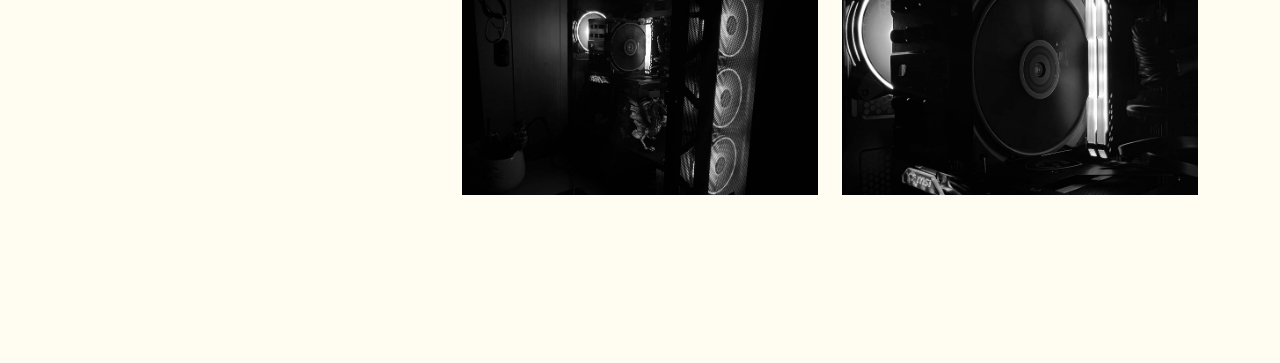
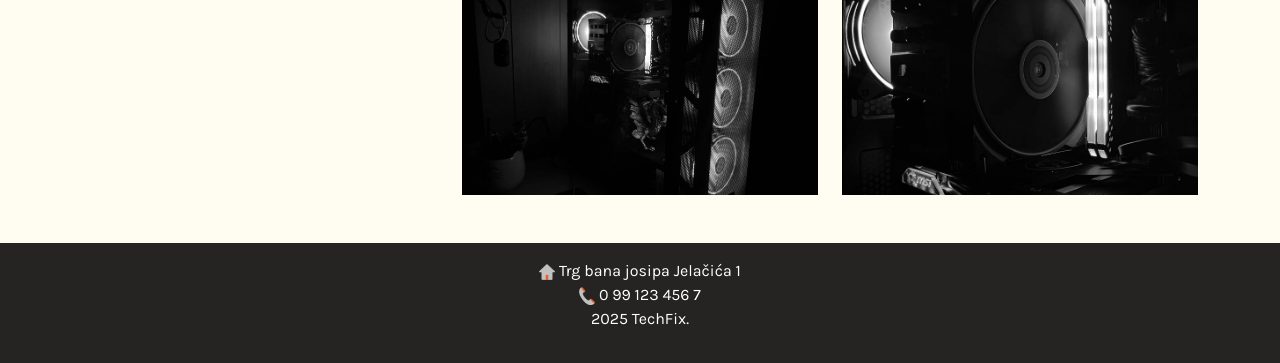
Before and after one commit to L0renaA/zavrsni_bla, a plain HTML site: page galerija.html in a window 1280 px wide. Shown: the part 1000-1363 px from the top of the page. Before the commit the page ends 1243 px from the top, so only its background shows below. Drawn offline with nearby package versions, Linux system fonts and the light colour scheme.

Commit message:
Add files via upload

```diff
--- a/galerija.html
+++ b/galerija.html
@@ -44,7 +44,6 @@
     <div class="container py-5">
         <h2 class="text-center mb-4">Naša Galerija</h2>
         <div class="row g-4">
-            <!-- Slike galerije -->
             <div class="col-md-4">
                 <img src="slike/konzole.jpg" class="gallery-img img-fluid" data-bs-toggle="modal" data-bs-target="#imageModal1">
             </div>
@@ -82,6 +81,11 @@
     </div>
 
 
+    <footer class="text-white text-center py-3">
+        <img src="slike/kucica.ico" width="16" alt="ikona-adrese"> Trg bana josipa Jelačića 1 <br>
+        <img src="slike/telefon.ico" width="16" alt="ikona-telefona"> 0 99 123 456 7 <br>
+        <p> 2025 TechFix. </p>
+    </footer>
 
 
 </body>
--- a/zavrsni.css
+++ b/zavrsni.css
@@ -138,6 +138,7 @@ section .py-5 {
     background-color: var(--color-secondary);
 }
 
+@media (min-width: 992px) { /* Za desktop ekrane */
     .col-md-4 img {
     filter: saturate(0);
     transition: transform 0.5s ease-out, box-shadow 0.5s ease, filter 0.5s ease;
@@ -148,6 +149,9 @@ section .py-5 {
         box-shadow: 0px 22px 29px 9px rgba(0, 0, 0, 0.301);
         transform: scale(1.1);
     }
+}
+
+
 
 footer {
     color: var(--text);
```
Lines whose indentation alone changed are shown as unchanged.
